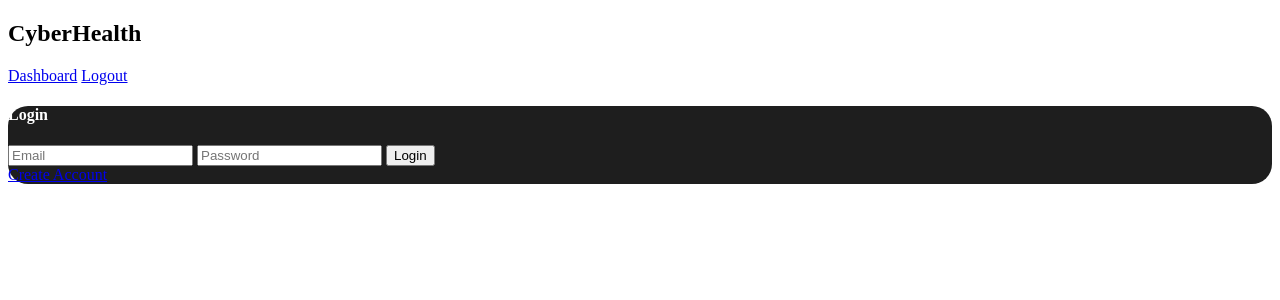
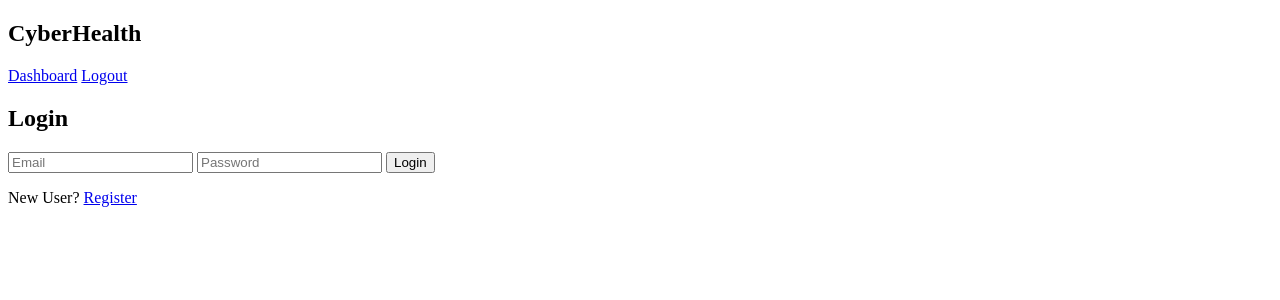
Before and after one commit to ankit18006/CyberHealth-IT-Dashboard, a Flask app: page /login in a window 1280 px wide. Shown: the top 300 px of the page. Run offline with Flask 3, Linux system fonts and the light colour scheme.

Commit message:
Update login form layout and content
Replaced the old login form with a new structure and added a registration link.

```diff
--- a/templates/login.html
+++ b/templates/login.html
@@ -1,23 +1,14 @@
 {% extends "base.html" %}
 {% block content %}
 
-<div class="row justify-content-center mt-5">
-<div class="col-md-4">
-<div class="card p-4 shadow-lg login-card">
-
-<h4 class="text-center mb-4">Login</h4>
-
-<form method="POST">
-<input type="email" name="email" class="form-control mb-3" placeholder="Email" required>
-<input type="password" name="password" class="form-control mb-3" placeholder="Password" required>
-
-<button class="btn btn-primary w-100">Login</button>
-</form>
-
-<a href="/register" class="d-block text-center mt-3 text-info">Create Account</a>
-
-</div>
-</div>
+<div class="auth-box">
+    <h2>Login</h2>
+    <form method="POST">
+        <input type="email" name="email" placeholder="Email" required>
+        <input type="password" name="password" placeholder="Password" required>
+        <button>Login</button>
+    </form>
+    <p>New User? <a href="/register">Register</a></p>
 </div>
 
 {% endblock %}
```
